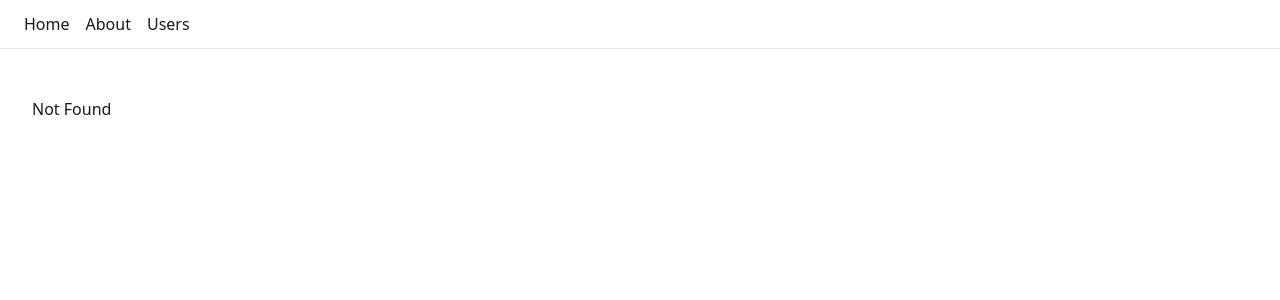
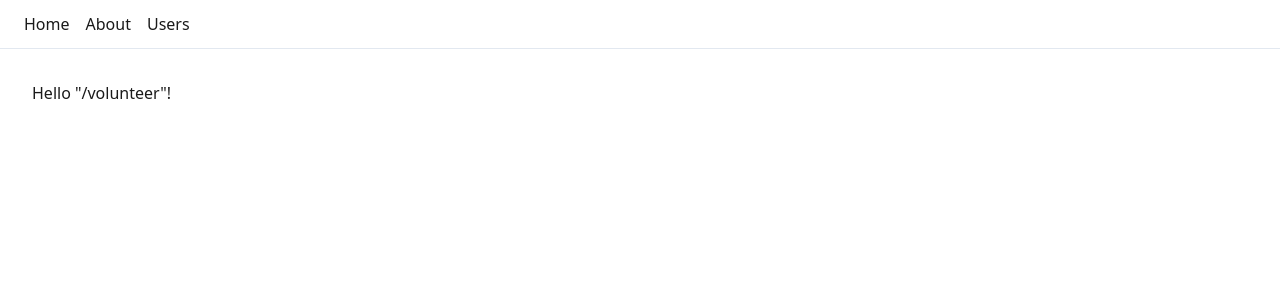
Before and after one commit to theangelskies/Pair-Scheduling, a React (Vite) app in the folder frontend/: page /volunteer in a window 1280 px wide. Before the commit this address had no page. Shown: the top 300 px of the page. Built offline with nearby package versions, Linux system fonts and the light colour scheme.

Commit message:
Add Volunteer route and component for user navigation

```diff
--- a/frontend/src/routeTree.gen.ts
+++ b/frontend/src/routeTree.gen.ts
@@ -9,11 +9,17 @@
 // Additionally, you should also exclude this file from your linter and/or formatter to prevent it from being checked or modified.
 
 import { Route as rootRouteImport } from './routes/__root'
+import { Route as VolunteerRouteImport } from './routes/volunteer'
 import { Route as UsersRouteImport } from './routes/users'
 import { Route as TraineeRouteImport } from './routes/trainee'
 import { Route as AboutRouteImport } from './routes/about'
 import { Route as IndexRouteImport } from './routes/index'
 
+const VolunteerRoute = VolunteerRouteImport.update({
+  id: '/volunteer',
+  path: '/volunteer',
+  getParentRoute: () => rootRouteImport,
+} as any)
 const UsersRoute = UsersRouteImport.update({
   id: '/users',
   path: '/users',
@@ -40,12 +46,14 @@ export interface FileRoutesByFullPath {
   '/about': typeof AboutRoute
   '/trainee': typeof TraineeRoute
   '/users': typeof UsersRoute
+  '/volunteer': typeof VolunteerRoute
 }
 export interface FileRoutesByTo {
   '/': typeof IndexRoute
   '/about': typeof AboutRoute
   '/trainee': typeof TraineeRoute
   '/users': typeof UsersRoute
+  '/volunteer': typeof VolunteerRoute
 }
 export interface FileRoutesById {
   __root__: typeof rootRouteImport
@@ -53,13 +61,14 @@ export interface FileRoutesById {
   '/about': typeof AboutRoute
   '/trainee': typeof TraineeRoute
   '/users': typeof UsersRoute
+  '/volunteer': typeof VolunteerRoute
 }
 export interface FileRouteTypes {
   fileRoutesByFullPath: FileRoutesByFullPath
-  fullPaths: '/' | '/about' | '/trainee' | '/users'
+  fullPaths: '/' | '/about' | '/trainee' | '/users' | '/volunteer'
   fileRoutesByTo: FileRoutesByTo
-  to: '/' | '/about' | '/trainee' | '/users'
-  id: '__root__' | '/' | '/about' | '/trainee' | '/users'
+  to: '/' | '/about' | '/trainee' | '/users' | '/volunteer'
+  id: '__root__' | '/' | '/about' | '/trainee' | '/users' | '/volunteer'
   fileRoutesById: FileRoutesById
 }
 export interface RootRouteChildren {
@@ -67,10 +76,18 @@ export interface RootRouteChildren {
   AboutRoute: typeof AboutRoute
   TraineeRoute: typeof TraineeRoute
   UsersRoute: typeof UsersRoute
+  VolunteerRoute: typeof VolunteerRoute
 }
 
 declare module '@tanstack/react-router' {
   interface FileRoutesByPath {
+    '/volunteer': {
+      id: '/volunteer'
+      path: '/volunteer'
+      fullPath: '/volunteer'
+      preLoaderRoute: typeof VolunteerRouteImport
+      parentRoute: typeof rootRouteImport
+    }
     '/users': {
       id: '/users'
       path: '/users'
@@ -107,6 +124,7 @@ const rootRouteChildren: RootRouteChildren = {
   AboutRoute: AboutRoute,
   TraineeRoute: TraineeRoute,
   UsersRoute: UsersRoute,
+  VolunteerRoute: VolunteerRoute,
 }
 export const routeTree = rootRouteImport
   ._addFileChildren(rootRouteChildren)
--- /dev/null
+++ b/frontend/src/routes/volunteer.tsx
@@ -0,0 +1,9 @@
+import { createFileRoute } from '@tanstack/react-router'
+
+export const Route = createFileRoute('/volunteer')({
+  component: RouteComponent,
+})
+
+function RouteComponent() {
+  return <div>Hello "/volunteer"!</div>
+}
```
